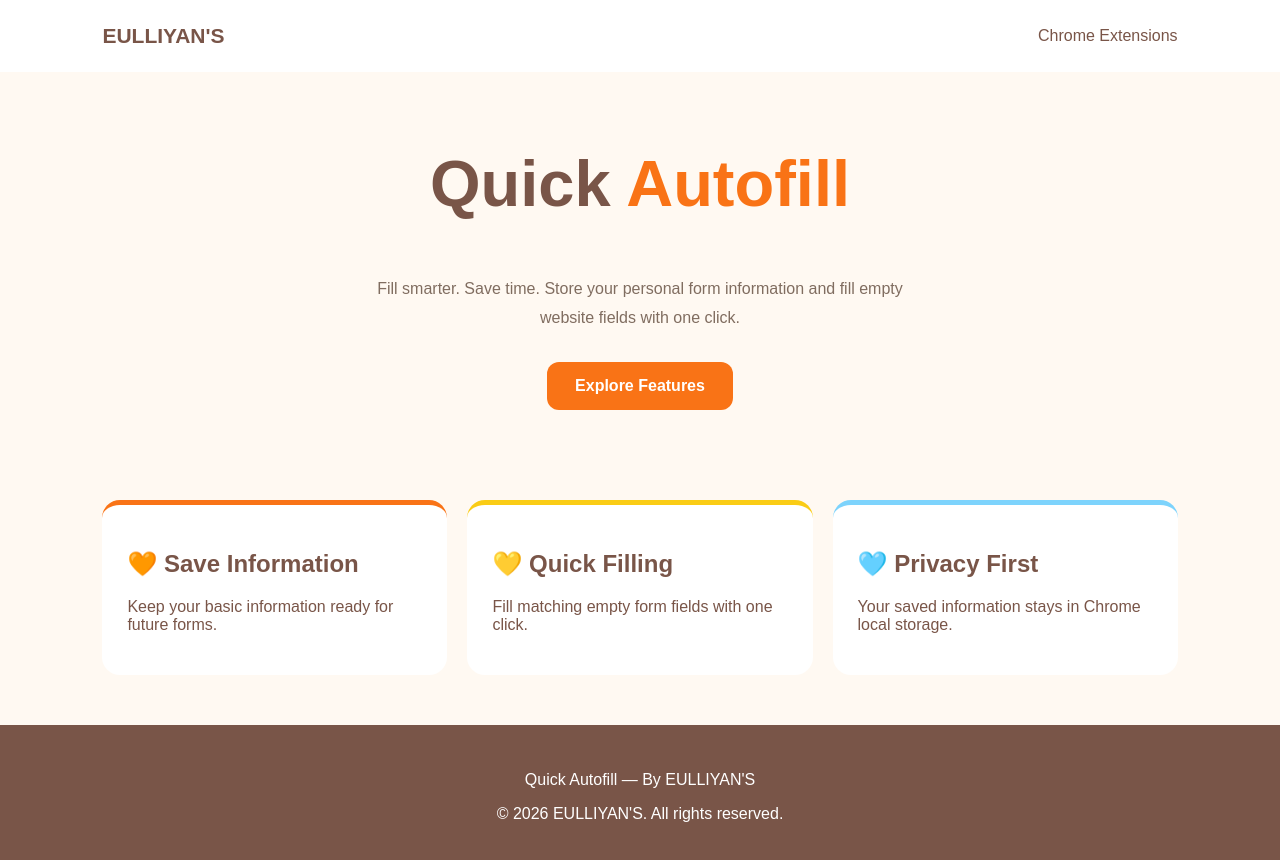
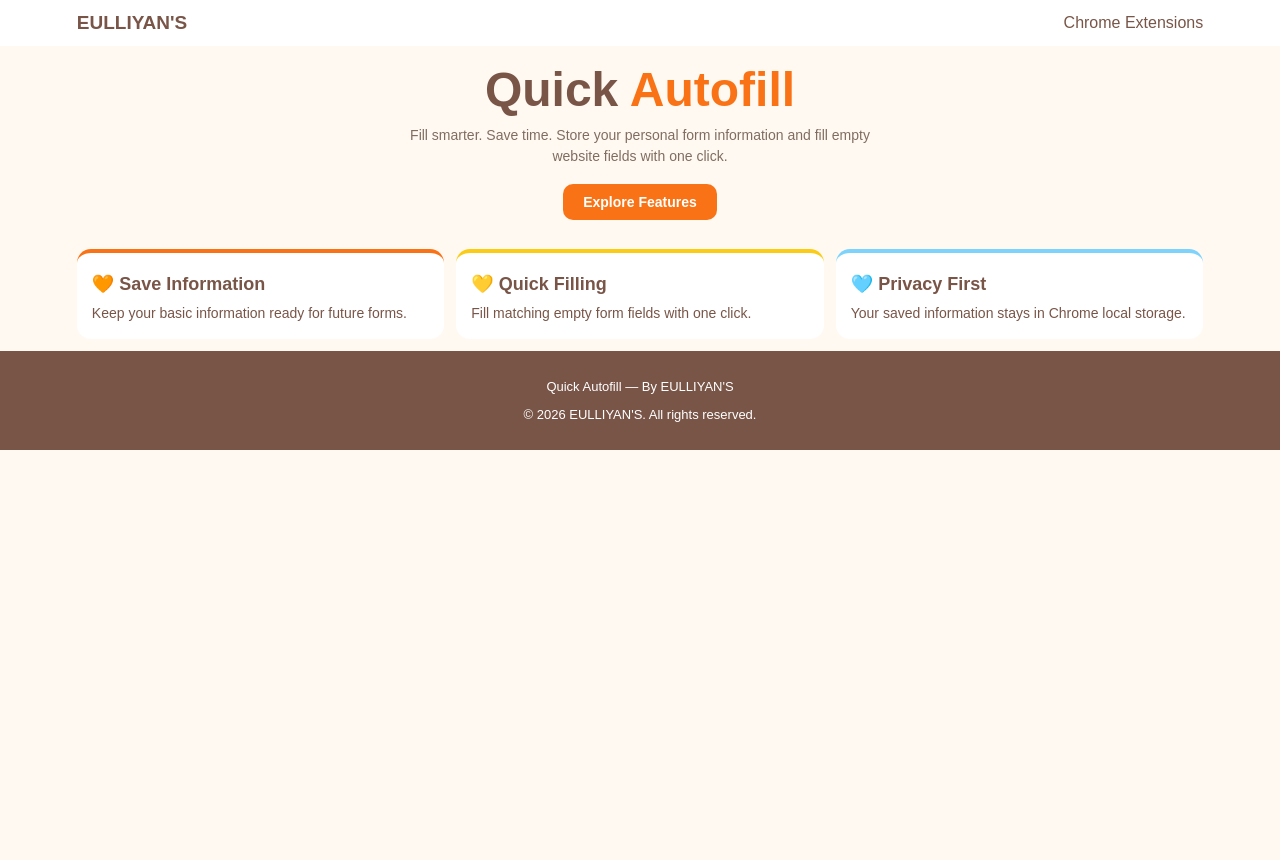
Before and after one commit to eulliyans/chrome-extensions-, a browser extension: page index.html in a window 1280 px wide. After the commit the page ends 800 px from the top, so only its background shows below. Drawn offline with Linux system fonts and the light colour scheme.

Commit message:
Update index.html

```diff
--- a/index.html
+++ b/index.html
@@ -6,65 +6,121 @@
   <meta name="viewport" content="width=device-width, initial-scale=1.0">
   <title>Quick Autofill | EULLIYAN'S</title>
   <meta name="description" content="Quick Autofill - Save time with smart form filling.">
+
 <style>
-    * { box-sizing: border-box; }
+  * {
+    box-sizing: border-box;
+  }
+
   body {
     margin: 0;
     font-family: Arial, sans-serif;
     background: #fff9f2;
     color: #795548;
   }
+
   header {
-      padding: 24px 8%;
+    padding: 12px 6%;
     background: white;
     display: flex;
     justify-content: space-between;
     align-items: center;
   }
-    .logo { font-weight: bold; font-size: 21px; }
+
+  .logo {
+    font-weight: bold;
+    font-size: 19px;
+  }
+
   .hero {
     text-align: center;
-  padding: 20px 20px 30px;
+    padding: 8px 15px 12px;
   }
-    h1 { font-size: clamp(38px, 7vw, 65px); }
-    h1 span { color: #f97316; }
+
+  h1 {
+    font-size: clamp(32px, 6vw, 48px);
+    margin: 8px 0;
+  }
+
+  h1 span {
+    color: #f97316;
+  }
+
   .hero p {
-      max-width: 550px;
-      margin: 20px auto;
-      line-height: 1.8;
+    max-width: 480px;
+    margin: 8px auto 12px;
+    line-height: 1.5;
     color: #806d60;
+    font-size: 14px;
   }
+
   .btn {
     display: inline-block;
-      padding: 15px 28px;
-      margin: 10px;
-      border-radius: 12px;
+    padding: 10px 20px;
+    margin: 5px;
+    border-radius: 10px;
     background: #f97316;
     color: white;
     text-decoration: none;
     font-weight: bold;
+    font-size: 14px;
   }
+
   .features {
-      padding: 50px 8%;
+    padding: 12px 6%;
     display: grid;
-      grid-template-columns: repeat(auto-fit,minmax(220px,1fr));
-      gap: 20px;
+    grid-template-columns: repeat(auto-fit, minmax(190px, 1fr));
+    gap: 12px;
   }
+
   .feature {
     background: white;
-      padding: 25px;
-      border-radius: 18px;
+    padding: 15px;
+    border-radius: 14px;
   }
-    .feature:nth-child(2) { border-top: 5px solid #facc15; }
-    .feature:nth-child(3) { border-top: 5px solid #7dd3fc; }
-    .feature:nth-child(1) { border-top: 5px solid #f97316; }
+
+  .feature h2 {
+    font-size: 18px;
+    margin: 5px 0 8px;
+  }
+
+  .feature p {
+    font-size: 14px;
+    line-height: 1.5;
+    margin: 0;
+  }
+
+  .feature:nth-child(1) {
+    border-top: 4px solid #f97316;
+  }
+
+  .feature:nth-child(2) {
+    border-top: 4px solid #facc15;
+  }
+
+  .feature:nth-child(3) {
+    border-top: 4px solid #7dd3fc;
+  }
+
   footer {
     text-align: center;
-      padding: 30px;
+    padding: 15px;
     background: #795548;
     color: white;
+    font-size: 13px;
+  }
+
+  @media (max-width: 480px) {
+    header {
+      padding: 12px 5%;
+    }
+
+    .features {
+      grid-template-columns: 1fr;
+    }
   }
 </style>
+
 </head>
 <body>
   <header>
```
Lines whose indentation alone changed are shown as unchanged.
